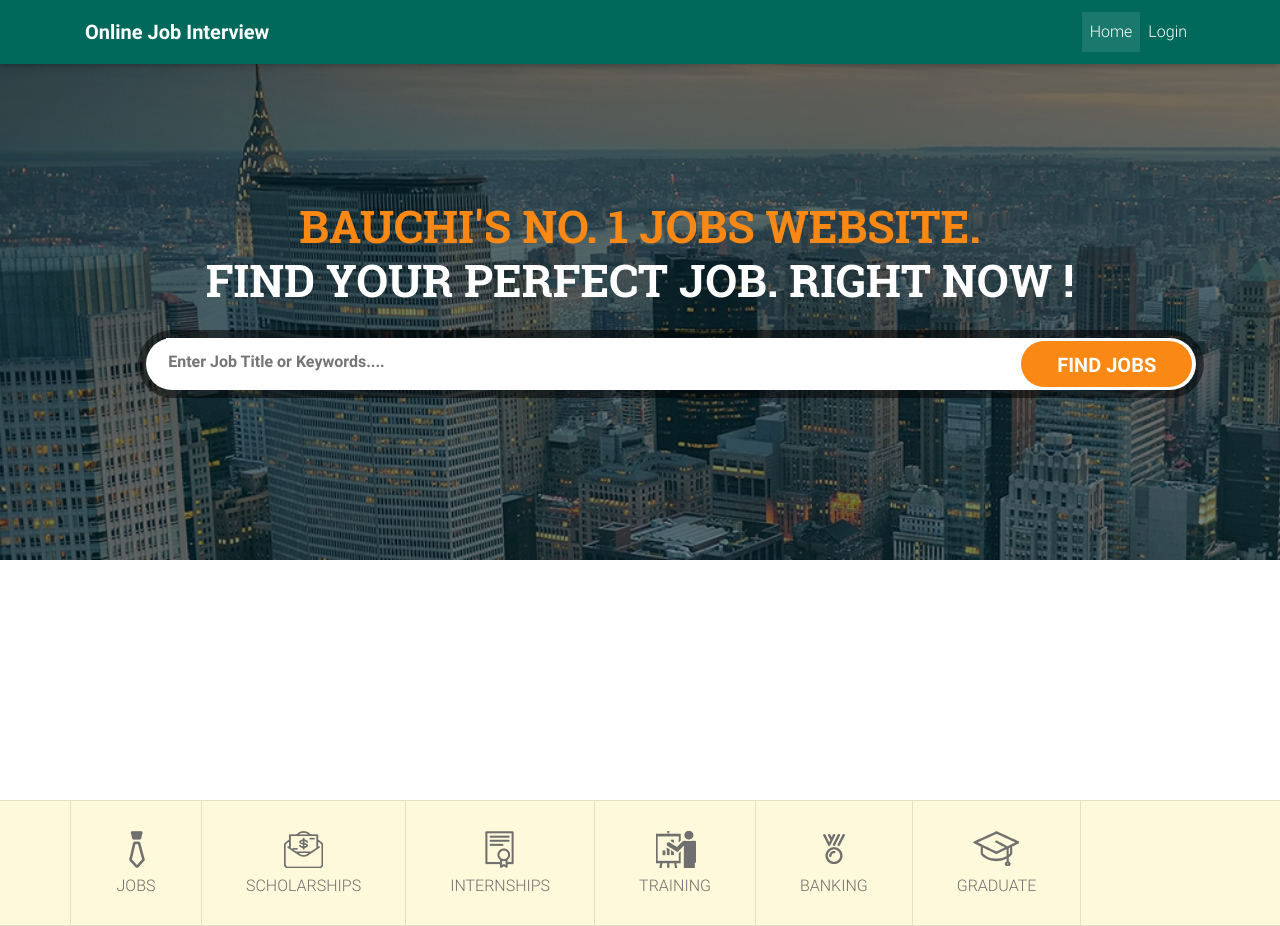
After one commit to miyanda2/bauchi_jobs, a Django app: template job_list/templates/application-form.html in a window 1280 px wide. The commit adds this page. Run offline with Django 3.2, Linux system fonts and the light colour scheme; the template is opened without the code that fills it, so the values that code supplies are empty; some libraries are stand-ins or nearby versions; some web fonts are replaced.

Commit message:
Revert "deleted unwanted files"
This reverts commit ba8a5e01e87c8ba7c98ca7b150599a0525869f19.

```diff
--- /dev/null
+++ b/job_list/templates/application-form.html
@@ -0,0 +1,161 @@
+{% load static %}<!DOCTYPE html>
+<html lang="en" class="full-height">
+<head>
+  <meta charset="utf-8">
+  <meta name="viewport" content="width=device-width, initial-scale=1, shrink-to-fit=no">
+  <meta http-equiv="x-ua-compatible" content="ie=edge">
+  <title>Bauchi's No 1 Job Website</title>
+  <!-- Font Awesome -->
+  <link rel="stylesheet" href="{% static 'font/font-awesome/css/font-awesome.min.css' %}">
+  <!-- Bootstrap core CSS -->
+  <link href="{% static 'css/bootstrap.min.css' %}" rel="stylesheet">
+  <!-- Material Design Bootstrap -->
+  <link href="{% static 'css/mdb.css' %}" rel="stylesheet">
+  <link href="{% static 'css/style.css' %}" rel="stylesheet">
+  <link href="{% static 'text/text.css' %}" rel="stylesheet">
+
+
+</head>
+
+<body>
+  <!-- Project starts here-->
+  <!-- Header section-->
+  <header>
+    <!-- Navigation section here-->
+    <nav class="navbar fixed-top navbar-expand-lg navbar-dark default-color-dark scrolling-navbar">
+      <div class="container">
+        <a class="navbar-brand" href="#"><strong>Online Job Interview</strong></a>
+        <button class="navbar-toggler" type="button" data-toggle="collapse" data-target="#navbarSupportedContent"
+          aria-controls="navbarSupportedContent" aria-expanded="false" aria-label="Toggle navigation">
+          <span class="navbar-toggler-icon"></span>
+        </button>
+        <div class="collapse navbar-collapse" id="navbarSupportedContent">
+          <ul class="navbar-nav mr-auto"></ul>
+          <ul class="navbar-nav nav-flex-icons">
+            <li class="nav-item active">
+              <a class="nav-link" href="#">Home<span class="sr-only">(current)</span></a>
+            </li>
+            <li class="nav-item">
+              <a class="nav-link" href="login">Login</a>
+            </li>
+
+
+          </ul>
+        </div>
+      </div>
+    </nav>
+    <!-- Navigation section here -->
+    <!-- Header banner and content here -->
+    <div id="carousel-example-1z" class="carousel slide carousel-fade" data-ride="carousel">
+      <!--Slides-->
+      <div class="carousel-inner" role="listbox">
+
+        <!--First slide-->
+        <div class="carousel-item active">
+          <div class="view" style="background-image: url({% static 'img/banner-img.jpg' %}); background-repeat: no-repeat; background-size: cover;">
+
+            <!-- Mask & flexbox options-->
+            <div class="mask rgba-cyan-slight d-flex justify-content-center align-items-center">
+              <!-- Content -->
+              <div class="header-bot">
+                <div class="container w-100 py-3 white-text d-flex justify-content-center">
+                  <div class="col-md-11">
+                    <div class="wow fadeInUp">
+                      <h2 class="title1">Bauchi's No. 1 Jobs Website.
+                        <p>Find Your Perfect Job. Right Now !</p>
+                      </h2>
+                      <div class="serch-fill">
+                        <form role="search" method="get" class="search-form" action="">
+                          <input name="s" placeholder="Enter Job Title or Keywords...." class="find" type="text">
+                          <button class="find-jobs" type="submit">find jobs</button>
+                          </form>
+                      </div>
+                    </div>
+                  </div>
+                </div>
+              </div>
+              <!-- Content -->
+            </div>
+            <!-- Mask & flexbox options-->
+
+          </div>
+        </div>
+        <!--/First slide-->
+      </div>
+    </div>
+    <!-- Header banner and content here-->
+  </header>
+  <!-- Header section -->
+
+  <main>
+
+    <section class="cate">
+      <div class="container">
+        <div class="row">
+          <div class="wrap2">
+            <section class="main-categorie">
+            <ul>
+            <li>
+              <a href="#!">
+                <i class="list-icon1"></i>
+                <span>Jobs</span>
+              </a>
+            </li>
+            <li>
+              <a href="#!">
+                <i class="list-icon2"></i>
+                <span>Scholarships</span>
+              </a>
+            </li>
+            <li><a href="#!">
+              <i class="list-icon3"></i>
+              <span>Internships</span>
+            </a></li>
+            <li>
+              <a href="#!">
+                <i class="list-icon4"></i>
+                <span>Training</span>
+              </a></li>
+              <li>
+                <a href="#!">
+                  <i class="list-icon5"></i>
+                  <span>Banking</span></a>
+                </li>
+                <li>
+                  <a href="#!">
+                    <i class="list-icon6"></i>
+                    <span>Graduate</span>
+                  </a>
+                </li>
+              </ul>
+            </section>
+          </div>
+        </div>
+      </div>
+    </section>
+
+  </main>
+
+  <!--  SCRIPTS  -->
+  <!-- JQuery -->
+  <script type="{% static 'text/javascript" src="js/jquery-3.3.1.min.js' %}"></script>
+  <!-- Bootstrap tooltips -->
+  <script type="{% static 'text/javascript" src="js/popper.min.js' %}"></script>
+  <!-- Bootstrap core JavaScript -->
+  <script type="{% static 'text/javascript" src="js/bootstrap.min.js' %}"></script>
+  <!-- MDB core JavaScript -->
+  <script type="{% static 'text/javascript" src="js/mdb.js' %}"></script>
+   <!-- Initializations -->
+  <script type="{% static 'text/javascript' %}">
+    // Animations initialization
+    new WOW().init();
+  </script>
+
+  <script>
+    // Material Select Initialization
+    $(document).ready(function() {
+     $('.mdb-select').materialSelect();
+    });
+  </script>
+</body>
+</html>
--- a/job_list/templates/index.html
+++ b/job_list/templates/index.html
@@ -119,7 +119,10 @@
         <div class="row py-5 mx-auto">
           <div class="col-md-11">
             <div class = "post_body">
+            <a
 
+            class="btn btn-block default-bg-color py-3 wow fadeInUp slow" data-toggle="collapse" href="#collapseExample" aria-expanded="false" aria-controls="collapseExample">
+                read more</a>
                 </div>
           </div>
         </div>
```
Also changed, not shown: job_list/templates/login.html (added, +123 -0 lines).
